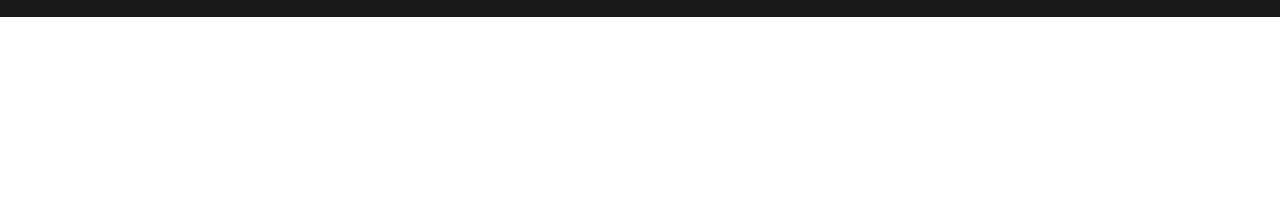
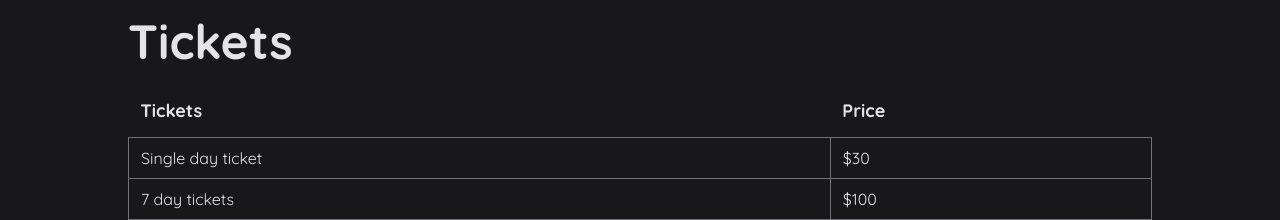
Before and after one commit to Samadewale21/tailwind, a website: page src/index.html in a window 1280 px wide. Shown: the part 1238-1458 px from the top of the page. Before the commit the page ends 1255 px from the top, so only its background shows below. Drawn offline with Linux system fonts and the light colour scheme; files whose address does not match are found by name.

Commit message:
src build

```diff
--- a/src/index.html
+++ b/src/index.html
@@ -135,6 +135,24 @@
                 <h6>1st July 9pm -Main Stag</h6></div>
 
     </div>
+    <h2>Tickets</h2>
+    <table class="mt-5 table w-full border-zinc-500 border-collapse">
+<thead class="text-lg font-bold">
+  <td class="border-zinc-500 p-3">Tickets</td>
+  <td class="border-zinc-500 p-3">Price</td>
+</thead>
+<tbody><tr>
+  <td class="border border-zinc-500 py-2 px-3">Single day ticket</td>
+  <td class="border border-zinc-500 py-2 px-3">$30</td>
+</tr>
+<tr>
+  <td class="border border-zinc-500 py-2 px-3">7 day tickets</td>
+  <td class="border border-zinc-500 py-2 px-3">$100</td>
+</tr>
+</tbody>
+
+
+    </table>
   </div>
   </main>
 </body>
```
Also changed, not shown: dist/tailwind.css (added), src/output.css.
